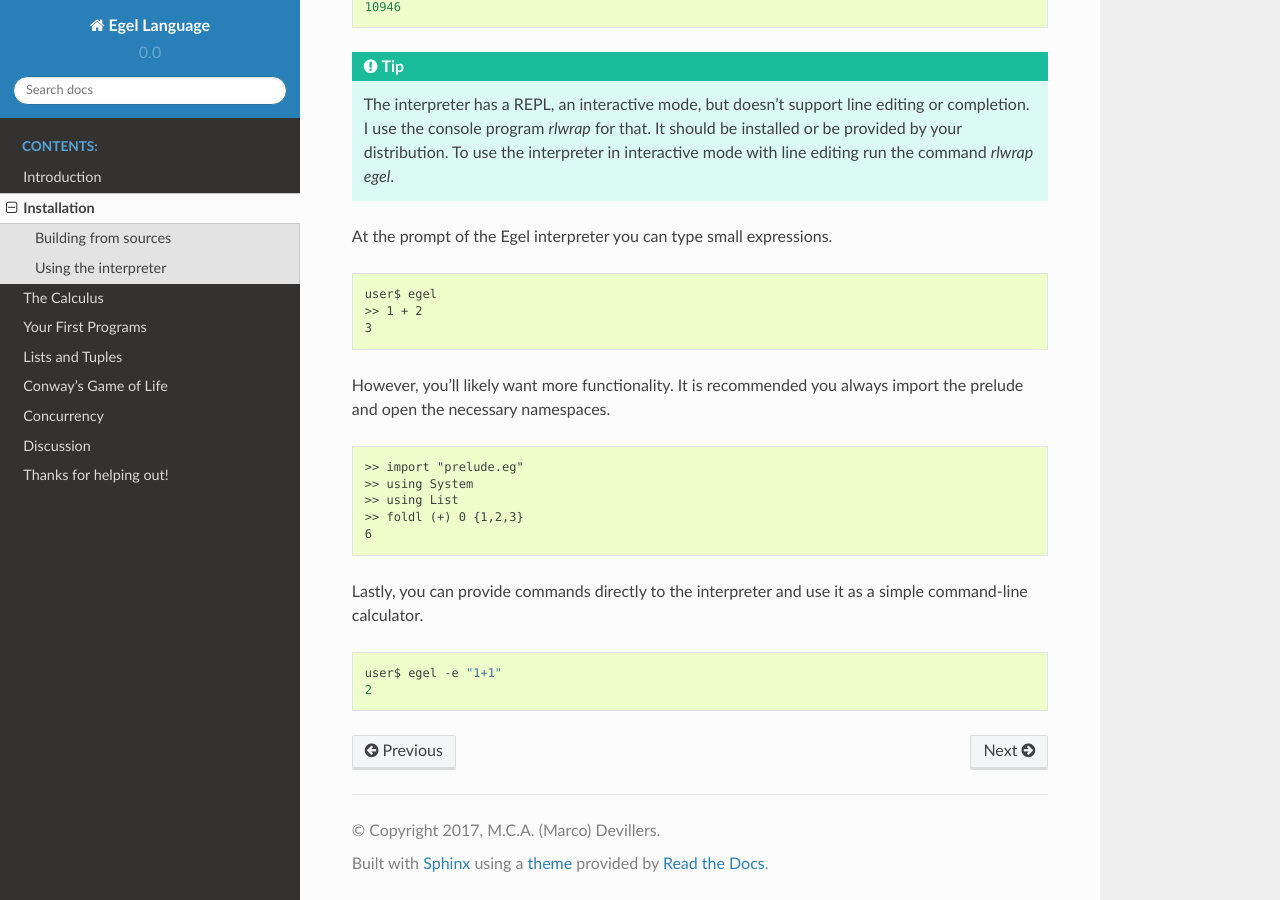
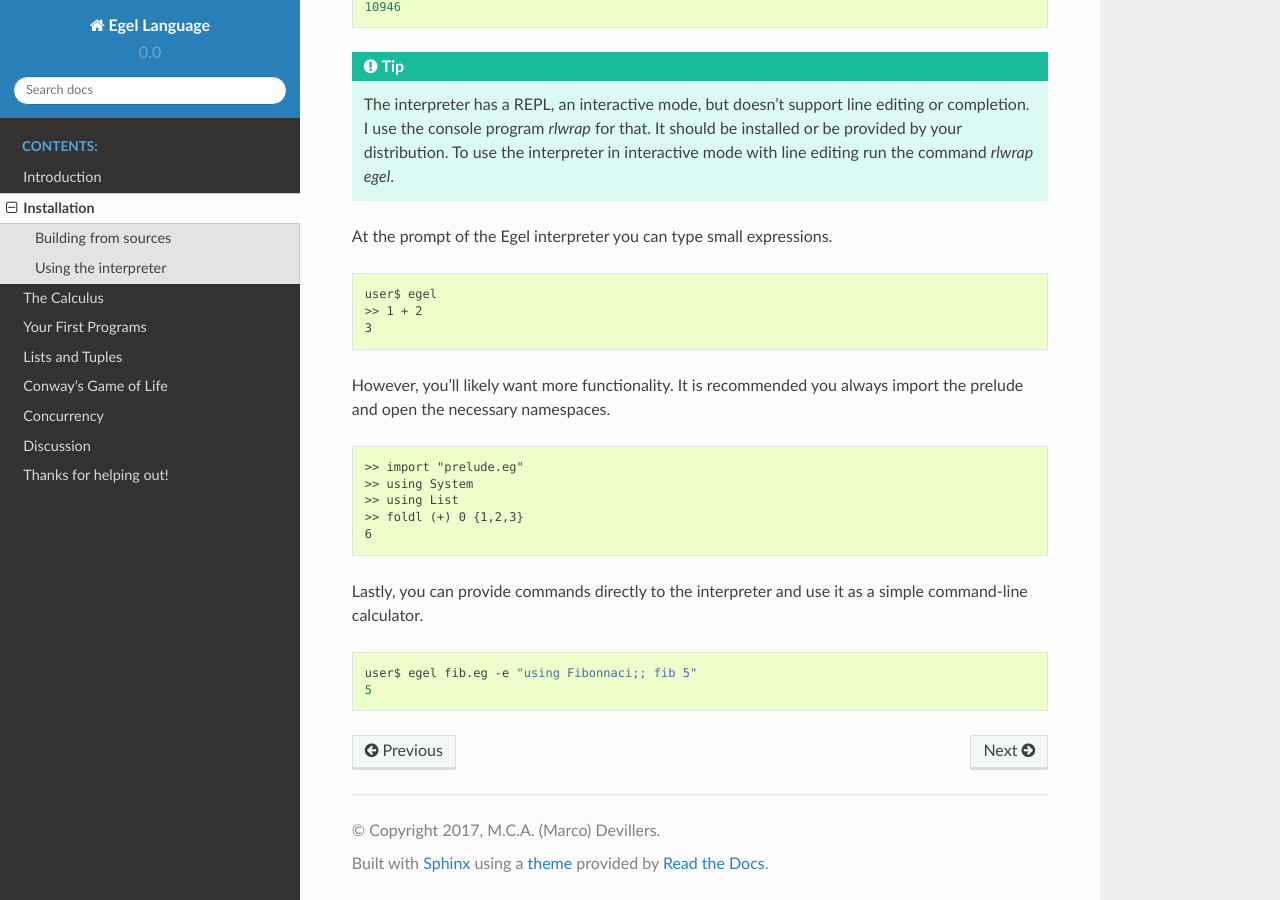
Before and after one commit to egel-lang/egel-docs, a Sphinx documentation site: the page built from source/install.rst, in a window 1280 px wide and 900 px high, scrolled down 711 px. Built offline with Sphinx 7.4.7 and the Read the Docs theme 2.0.0, drawn with Linux system fonts in a browser that asks for light colours.

Commit message:
Update install.rst

```diff
--- a/source/install.rst
+++ b/source/install.rst
@@ -67,7 +67,7 @@ use it as a simple command-line calculator.
 
 .. code-block:: bash
 
-    user$ egel -e "1+1"
-    2
+    user$ egel fib.eg -e "using Fibonnaci;; fib 5"
+    5
 
 .. _Github: https://github.com/egel-lang/
```
